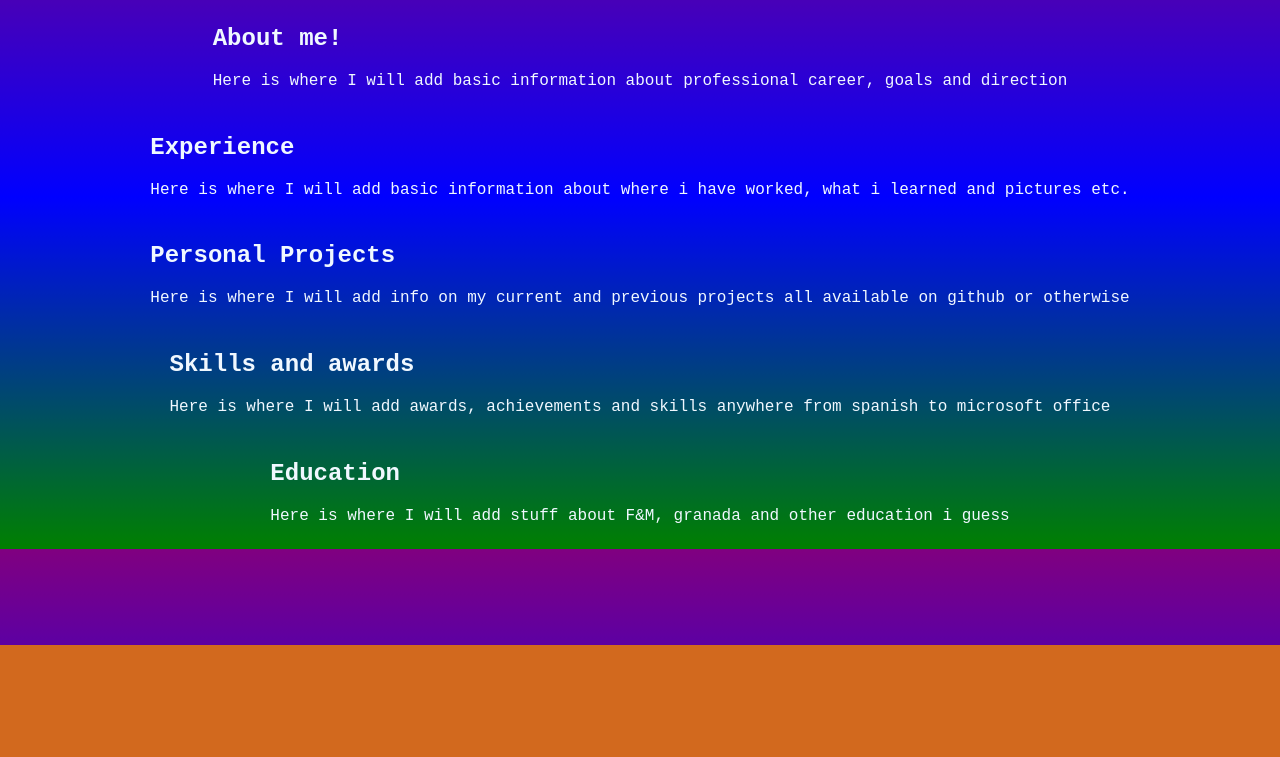
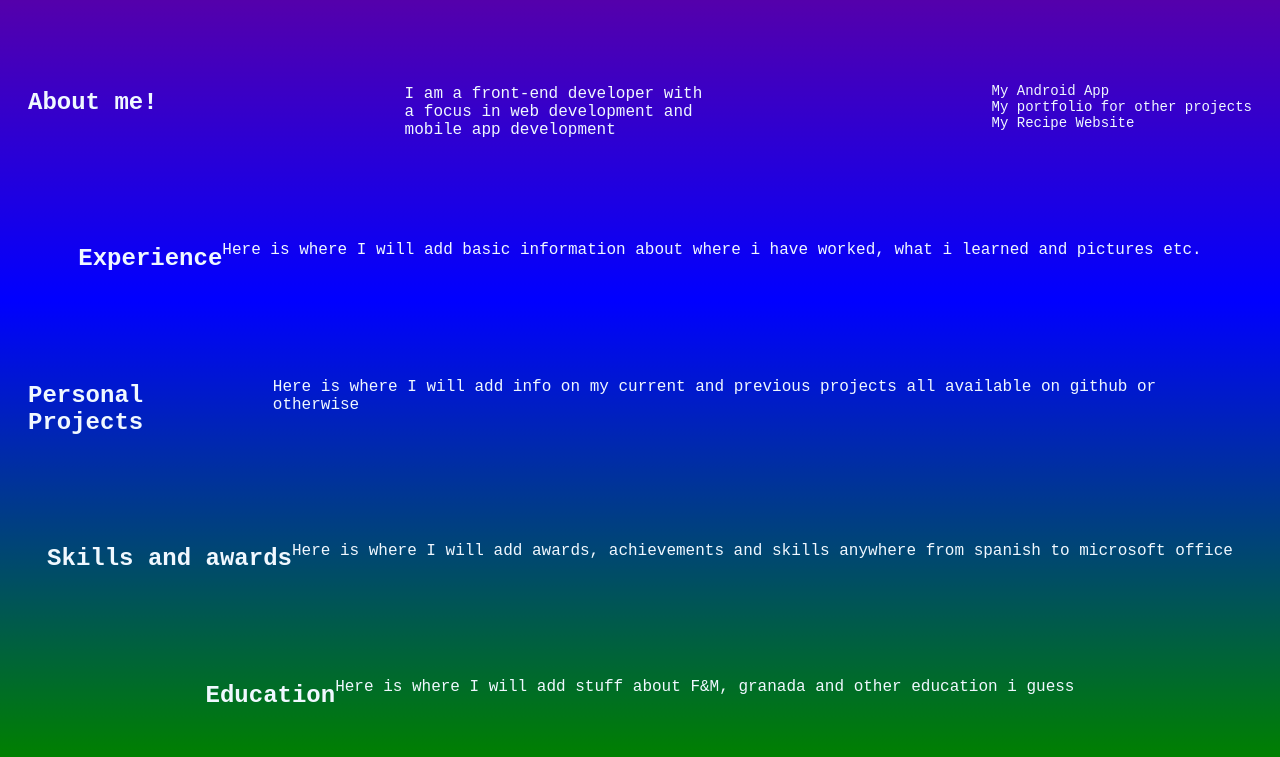
Before and after one commit to laraandrew/fcc-personal-portfolio, a plain HTML site: page index.html in a window 1280 px wide. Shown: the part 155-912 px from the top of the page. Before the commit the page ends 800 px from the top, so only its background shows below. Drawn offline with Linux system fonts and the light colour scheme.

Commit message:
adding flexbox to the sections, longer page wanted

```diff
--- a/index.html
+++ b/index.html
@@ -18,12 +18,12 @@
 
         <div class="section1">
             <h2 class="about">About me!</h2>
-            <p class="description">Here is where I will add basic  information about professional career, goals and direction</p>
+            <p class="description">I am a front-end developer with a focus in web development and mobile app development</p>
             <ul class="list">
-                <li></li>
-                <li></li>
-                <li></li>
-                <li></li>
+                <li>My Android App</li>
+                <li>My portfolio for other projects</li>
+                <li>My Recipe Website</li>
+                <!-- <li></li> -->
             </ul>
         </div>
         <div class="section2">
--- a/indexstyle.css
+++ b/indexstyle.css
@@ -46,10 +46,22 @@ ul {
     font-size: 14px;
 }
 
+.section1 {
+    gap: 8px;
+    justify-content: space-between;
+}
+
+.description {
+    text-align: start;
+    flex-basis: 300px;
+}
+
+
+
 body {
     display: flex;
     flex-direction: column;
-    gap: 8px;
+    gap: 30px;
     justify-content: center;
     align-items: center;
     font-family: 'Courier New', Courier, monospace;
@@ -57,3 +69,9 @@ body {
     background-color: chocolate;
     color: aliceblue;
 }
+
+.section1, .section2, .section3, .section4, .section5 {
+    display: flex;
+    margin: 0;
+    padding: 20px;
+}
```
